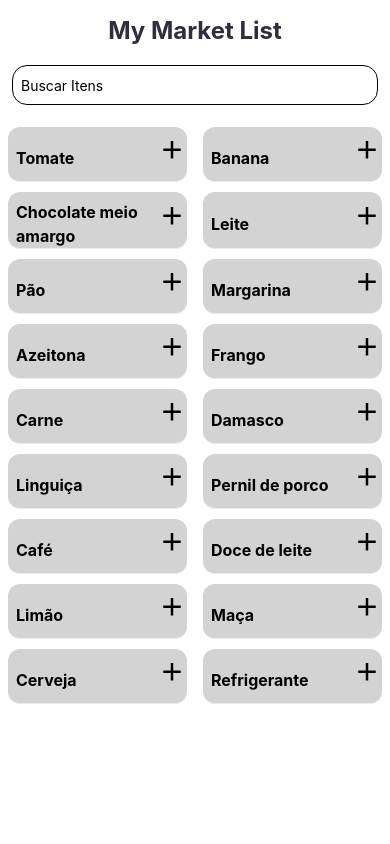
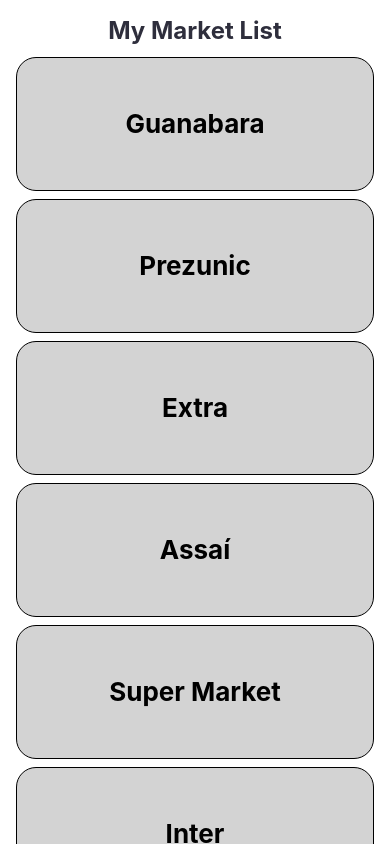
Before and after one commit to William-Sobrinho-Geraldo/My_Market_List_React_Native, a React Native app: screen /TelaDeItens in a window 390 px wide. Built offline with nearby package versions, Linux system fonts and the light colour scheme.

Commit message:
Criando a tela de Mercados

```diff
--- a/App.tsx
+++ b/App.tsx
@@ -1,15 +1,18 @@
-import {  SafeAreaView, StatusBar, } from 'react-native';
+import { SafeAreaView, StatusBar, } from 'react-native';
 import React from 'react';
 import TelaDeItens from './src/telas/TelaDeItens';
 import SampleItens from './src/mock/sampleItens'
+import TelaDeMercados from './src/telas/TelaDeMercados';
+import SampleMercados from "./src/mock/sampleMercados";
 
 export default function App() {
 
 
-  return  (
-    <SafeAreaView style={ {flex:1 }}>
+  return (
+    <SafeAreaView style={{ flex: 1 }}>
       <StatusBar />
-      <TelaDeItens {...SampleItens} />
+      <TelaDeMercados {...SampleMercados }/>
+      {/* <TelaDeItens {...SampleItens} /> */}
     </SafeAreaView>
   );
 }
--- /dev/null
+++ b/src/mock/sampleMercados.js
@@ -0,0 +1,16 @@
+
+const sampleMercados = {
+    listaDeMercados: [
+        { nomeMercado: "Guanabara" },
+        { nomeMercado: "Prezunic" },
+        { nomeMercado: "Extra" },
+        { nomeMercado: "Assaí" },
+        { nomeMercado: "Super Market" },
+        { nomeMercado: "Inter" },
+        { nomeMercado: "Pão de açucar" },
+        { nomeMercado: "Zona sul" },
+        { nomeMercado: "Costa Azul" },
+    ]
+}
+
+export default sampleMercados;
--- /dev/null
+++ b/src/telas/TelaDeItens/componentes/TopoTelaDeItens.js
@@ -0,0 +1,35 @@
+import React , { useState } from "react";
+import { StyleSheet , SafeAreaView , Text , TextInput} from "react-native";
+
+export default function TopoTelaDeItens (){
+    const [text, onChangeText] = useState('');
+
+    return <SafeAreaView >
+    <Text style={estilos.cabecalho}>My Market List</Text>
+    <TextInput
+      style={estilos.caixaDeTexto}
+      onChangeText={onChangeText}
+      value={text}
+      placeholder='Buscar Itens'
+    />
+  </SafeAreaView>
+
+}
+
+const estilos = StyleSheet.create({
+    caixaDeTexto: {
+        borderRadius: 15,
+        height: 40,
+        margin: 12,
+        borderWidth: 1,
+        padding: 8,
+      },
+      cabecalho: {
+        fontSize: 24,
+        fontWeight: "bold",
+        marginTop:16,
+        marginBottom: 8,
+        textAlign: "center",
+        color: "#2e2e3c"
+      },
+})
--- a/src/telas/TelaDeItens.js
+++ b/src/telas/TelaDeItens/index.js
@@ -1,6 +1,7 @@
 import React, { useState } from 'react';
-import { FlatList, Text, StyleSheet, SafeAreaView, TouchableOpacity, TextInput } from 'react-native';
+import { FlatList, Text, StyleSheet, SafeAreaView, TouchableOpacity } from 'react-native';
 import Icone from 'react-native-vector-icons/MaterialCommunityIcons';
+import TopoTelaDeItens from './componentes/TopoTelaDeItens';
 
 
 
@@ -23,47 +24,14 @@
         </SafeAreaView>
       }}
 
+      ListHeaderComponent={() => { return <TopoTelaDeItens /> }}
 
-      ListHeaderComponent = {() => {
-        const [text, onChangeText] = useState('');
-        return (
-        <SafeAreaView >
-          <Text style={estilos.texto}>My Market List</Text>
-          <TextInput
-            style={estilos.caixaDeTexto}
-            onChangeText={onChangeText}
-            value={text}
-            placeholder='Buscar Itens'
-          />
-        </SafeAreaView>);
-      }
-    }
-
-      ListFooterComponent={() => {
-        return <SafeAreaView style={estilos.flatList} >
-        </SafeAreaView>
-      }
-      }
+      ListFooterComponent={() => { return <SafeAreaView style={estilos.flatList} /> }}
     />
   </>
 }
 
 const estilos = StyleSheet.create({
-  caixaDeTexto: {
-    borderRadius: 15,
-    height: 40,
-    margin: 12,
-    borderWidth: 1,
-    padding: 8,
-  },
-  texto: {
-    fontSize: 24,
-    fontWeight: "bold",
-    marginTop:16,
-    marginBottom: 8,
-    textAlign: "center",
-    color: "#2e2e3c"
-  },
   flatList: { paddingBottom: 24 },
   textoDoItem: {
     fontSize: 16,
--- /dev/null
+++ b/src/telas/TelaDeMercados/componentes/TopoTelaDeMercados.js
@@ -0,0 +1,19 @@
+import React from "react";
+import { SafeAreaView, StyleSheet, Text } from "react-native";
+
+export default function TopoTelaDeMercados () {
+    return <SafeAreaView>
+        <Text style={estilos.cabecalho}>My Market List</Text>
+    </SafeAreaView>
+}
+
+const estilos = StyleSheet.create({
+    cabecalho: {
+        fontSize: 24,
+        fontWeight: "bold",
+        marginTop:16,
+        marginBottom: 8,
+        textAlign: "center",
+        color: "#2e2e3c"
+      },
+})
--- /dev/null
+++ b/src/telas/TelaDeMercados/index.js
@@ -0,0 +1,44 @@
+import React from "react";
+import { FlatList, StyleSheet, Text, TouchableOpacity, View } from "react-native";
+import TopoTelaDeMercados from "./componentes/TopoTelaDeMercados";
+
+export default function TelaDeMercados({ listaDeMercados }) {
+    return <>
+        <FlatList
+            keyExtractor={item => item.nome}
+            data={listaDeMercados}
+            renderItem={({ item }) => {
+                return <TouchableOpacity style={estilos.ViewRenderItem} >
+                    <Text style={estilos.TextRenderItem}>{item.nomeMercado}</Text>
+                </TouchableOpacity>
+            }}
+
+            ListHeaderComponent={TopoTelaDeMercados}
+
+            ListFooterComponent={() => {return <View style={estilos.viewFooter} />}}
+        />
+    </>
+}
+
+const estilos = StyleSheet.create({
+    TextRenderItem: {
+        fontWeight: "bold",
+        textAlign: "center",
+        fontSize: 26,
+        lineHeight: 32,
+    },
+    ViewRenderItem: {
+        elevation: 8,
+        paddingVertical: 50,
+        paddingHorizontal: 16,
+        marginHorizontal: 16,
+        marginVertical: 4,
+        borderWidth: 1,
+        borderRadius: 20,
+        borderColor: "black",
+        backgroundColor: "lightgray"
+    },
+    viewFooter: {
+        marginBottom:8,
+    }
+})
```
Also changed, not shown: src/telas/componentes/CaixaDeBusca.js (+17 -0 lines).
